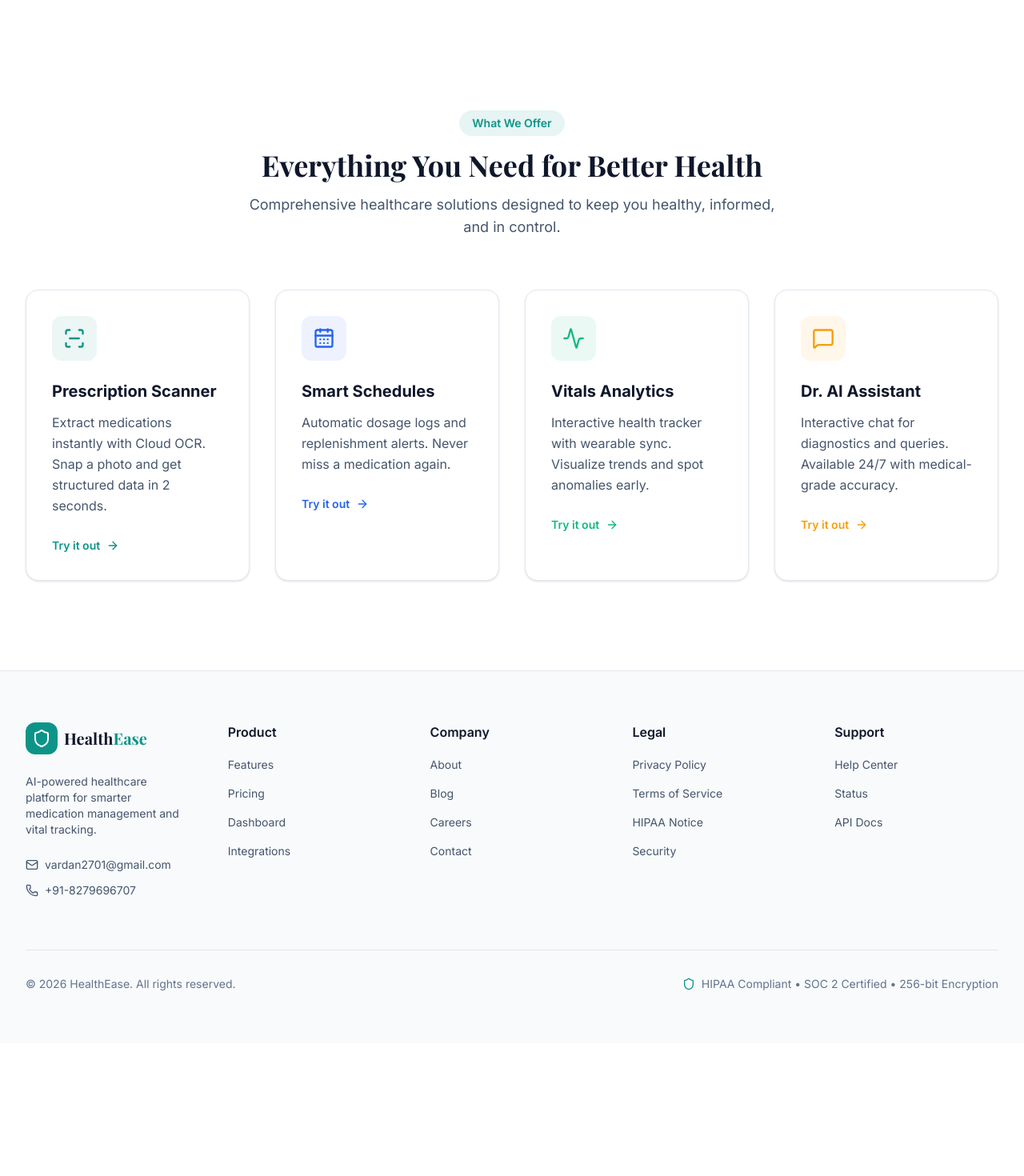
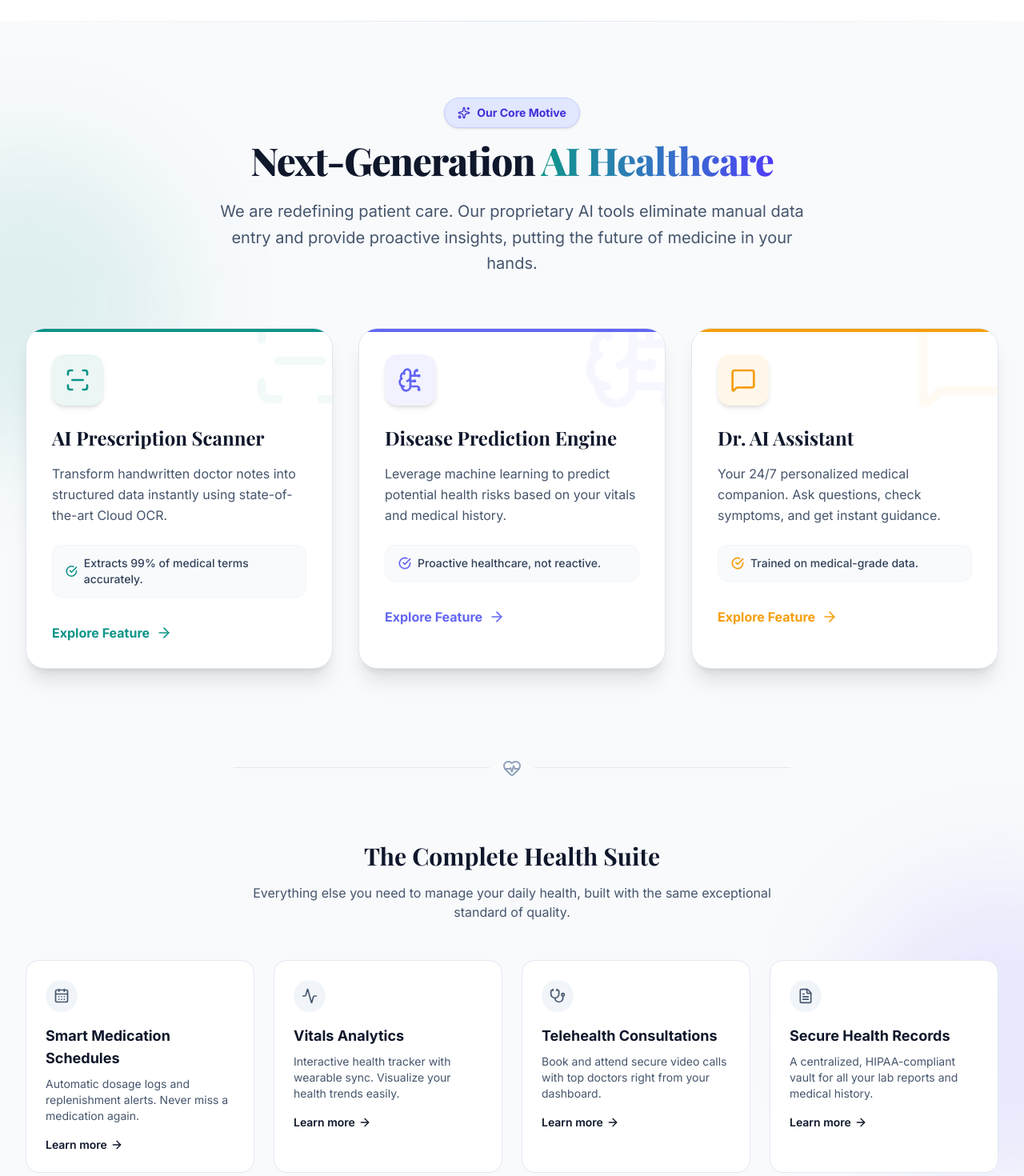
Before and after one commit to Vardxn/Healthease, a Next.js app in the folder client/: page / in a window 1280 px wide. Shown: the part 920-2390 px from the top of the page at 80% size. Before the commit the page ends 2224 px from the top, so only its background shows below. Built offline with nearby package versions, Linux system fonts and the light colour scheme; no server answers; grey boxes are pictures that could not be loaded; a web font is replaced by a local one.

Commit message:
style: Redesign features section to clearly segregate core AI motive from standard features

```diff
--- a/client/app/components/FeaturesSection.tsx
+++ b/client/app/components/FeaturesSection.tsx
@@ -1,97 +1,204 @@
 'use client'
 
 import { motion } from 'framer-motion'
-import { ScanLine, CalendarDays, Activity, MessageSquare, ArrowRight } from 'lucide-react'
+import { ScanLine, CalendarDays, Activity, MessageSquare, ArrowRight, BrainCircuit, HeartPulse, Stethoscope, FileText, Sparkles } from 'lucide-react'
 import Link from 'next/link'
 
-const features = [
+const coreInnovations = [
   {
     icon: ScanLine,
-    title: 'Prescription Scanner',
-    description: 'Extract medications instantly with Cloud OCR. Snap a photo and get structured data in 2 seconds.',
+    title: 'AI Prescription Scanner',
+    description: 'Transform handwritten doctor notes into structured data instantly using state-of-the-art Cloud OCR.',
     color: '#0D9488',
     href: '/dashboard/scanner',
+    highlight: 'Extracts 99% of medical terms accurately.'
   },
   {
+    icon: BrainCircuit,
+    title: 'Disease Prediction Engine',
+    description: 'Leverage machine learning to predict potential health risks based on your vitals and medical history.',
+    color: '#6366F1',
+    href: '/dashboard/prediction',
+    highlight: 'Proactive healthcare, not reactive.'
+  },
+  {
+    icon: MessageSquare,
+    title: 'Dr. AI Assistant',
+    description: 'Your 24/7 personalized medical companion. Ask questions, check symptoms, and get instant guidance.',
+    color: '#F59E0B',
+    href: '/dashboard/chat',
+    highlight: 'Trained on medical-grade data.'
+  },
+]
+
+const standardFeatures = [
+  {
     icon: CalendarDays,
-    title: 'Smart Schedules',
+    title: 'Smart Medication Schedules',
     description: 'Automatic dosage logs and replenishment alerts. Never miss a medication again.',
-    color: '#2563EB',
     href: '/dashboard/medications',
   },
   {
     icon: Activity,
     title: 'Vitals Analytics',
-    description: 'Interactive health tracker with wearable sync. Visualize trends and spot anomalies early.',
-    color: '#10B981',
+    description: 'Interactive health tracker with wearable sync. Visualize your health trends easily.',
     href: '/dashboard/vitals',
   },
   {
-    icon: MessageSquare,
-    title: 'Dr. AI Assistant',
-    description: 'Interactive chat for diagnostics and queries. Available 24/7 with medical-grade accuracy.',
-    color: '#F59E0B',
-    href: '/dashboard/chat',
+    icon: Stethoscope,
+    title: 'Telehealth Consultations',
+    description: 'Book and attend secure video calls with top doctors right from your dashboard.',
+    href: '/dashboard/consultations',
+  },
+  {
+    icon: FileText,
+    title: 'Secure Health Records',
+    description: 'A centralized, HIPAA-compliant vault for all your lab reports and medical history.',
+    href: '/dashboard',
   },
 ]
 
 export function FeaturesSection() {
   return (
-    <section id="features" className="py-20 md:py-28 scroll-mt-20">
-      <div className="max-w-7xl mx-auto px-4 sm:px-6 lg:px-8">
+    <section id="features" className="py-24 scroll-mt-20 relative overflow-hidden bg-slate-50 dark:bg-slate-950/50">
+      {/* Background decorations */}
+      <div className="absolute top-0 inset-x-0 h-px bg-gradient-to-r from-transparent via-slate-200 dark:via-slate-800 to-transparent"></div>
+      <div className="absolute top-40 -left-40 w-96 h-96 bg-[#0D9488]/10 rounded-full blur-3xl pointer-events-none"></div>
+      <div className="absolute bottom-20 -right-40 w-96 h-96 bg-indigo-500/10 rounded-full blur-3xl pointer-events-none"></div>
+
+      <div className="max-w-7xl mx-auto px-4 sm:px-6 lg:px-8 relative z-10">
+
+        {/* Core Innovations Header */}
         <motion.div
           initial={{ opacity: 0, y: 20 }}
           whileInView={{ opacity: 1, y: 0 }}
           viewport={{ once: true }}
           className="text-center mb-16"
         >
-          <span className="inline-block px-4 py-1.5 rounded-full bg-[#0D9488]/10 text-[#0D9488] text-sm font-semibold mb-4">
-            What We Offer
+          <span className="inline-flex items-center gap-2 px-4 py-2 rounded-full bg-indigo-100 dark:bg-indigo-900/30 text-indigo-700 dark:text-indigo-400 text-sm font-bold mb-4 shadow-sm border border-indigo-200 dark:border-indigo-800">
+            <Sparkles className="w-4 h-4" />
+            Our Core Motive
           </span>
-          <h2 className="font-[family-name:var(--font-heading)] text-3xl md:text-4xl font-bold text-slate-900 dark:text-white mb-4">
-            Everything You Need for Better Health
+          <h2 className="font-[family-name:var(--font-heading)] text-4xl md:text-5xl font-extrabold text-slate-900 dark:text-white mb-6 tracking-tight">
+            Next-Generation <span className="text-transparent bg-clip-text bg-gradient-to-r from-[#0D9488] to-indigo-600">AI Healthcare</span>
           </h2>
-          <p className="text-lg text-slate-600 dark:text-slate-300 max-w-2xl mx-auto">
-            Comprehensive healthcare solutions designed to keep you healthy, informed, and in control.
+          <p className="text-lg md:text-xl text-slate-600 dark:text-slate-400 max-w-3xl mx-auto leading-relaxed">
+            We are redefining patient care. Our proprietary AI tools eliminate manual data entry and provide proactive insights, putting the future of medicine in your hands.
           </p>
         </motion.div>
 
-        <div className="grid md:grid-cols-2 lg:grid-cols-4 gap-6 md:gap-8">
-          {features.map((feature, index) => (
+        {/* Core Innovations Grid */}
+        <div className="grid md:grid-cols-3 gap-8 mb-28">
+          {coreInnovations.map((feature, index) => (
             <motion.div
               key={feature.title}
               initial={{ opacity: 0, y: 30 }}
               whileInView={{ opacity: 1, y: 0 }}
               viewport={{ once: true }}
-              transition={{ delay: index * 0.1, duration: 0.5 }}
-              whileHover={{ y: -8 }}
-              className="group relative p-6 md:p-8 rounded-2xl bg-white dark:bg-slate-800 border border-slate-200 dark:border-slate-700 hover:border-[color:var(--feature-color)] dark:hover:border-[color:var(--feature-color)] transition-all duration-300 shadow-sm hover:shadow-xl"
-              style={{ '--feature-color': feature.color } as React.CSSProperties}
+              transition={{ delay: index * 0.15, duration: 0.6 }}
+              whileHover={{ y: -10, scale: 1.02 }}
+              className="group relative bg-white dark:bg-slate-900 rounded-3xl p-8 border border-slate-200 dark:border-slate-800 shadow-xl hover:shadow-2xl transition-all duration-300 overflow-hidden"
             >
+              <div className="absolute top-0 left-0 w-full h-1" style={{ backgroundColor: feature.color }}></div>
+              <div className="absolute -right-6 -top-6 opacity-5 group-hover:opacity-10 transition-opacity duration-300">
+                <feature.icon className="w-32 h-32" style={{ color: feature.color }} />
+              </div>
+
               <div
-                className="w-14 h-14 rounded-xl flex items-center justify-center mb-6 transition-transform group-hover:scale-110"
+                className="w-16 h-16 rounded-2xl flex items-center justify-center mb-6 shadow-md"
                 style={{ backgroundColor: `${feature.color}15` }}
               >
-                <feature.icon className="w-7 h-7" style={{ color: feature.color }} />
+                <feature.icon className="w-8 h-8" style={{ color: feature.color }} />
               </div>
-              <h3 className="text-xl font-bold text-slate-900 dark:text-white mb-3">
+
+              <h3 className="text-2xl font-bold text-slate-900 dark:text-white mb-4 font-[family-name:var(--font-heading)]">
                 {feature.title}
               </h3>
-              <p className="text-slate-600 dark:text-slate-300 leading-relaxed mb-6">
+              <p className="text-slate-600 dark:text-slate-400 leading-relaxed mb-6">
+                {feature.description}
+              </p>
+
+              <div className="px-4 py-3 bg-slate-50 dark:bg-slate-800 rounded-xl border border-slate-100 dark:border-slate-700 mb-8">
+                <p className="text-sm font-medium text-slate-700 dark:text-slate-300 flex items-center gap-2">
+                  <CheckCircleIcon color={feature.color} />
+                  {feature.highlight}
+                </p>
+              </div>
+
+              <Link
+                href={feature.href}
+                className="inline-flex items-center gap-2 font-bold transition-all group-hover:gap-3"
+                style={{ color: feature.color }}
+              >
+                Explore Feature
+                <ArrowRight className="w-5 h-5" />
+              </Link>
+            </motion.div>
+          ))}
+        </div>
+
+        {/* Divider */}
+        <div className="flex items-center justify-center mb-20">
+          <div className="h-px bg-slate-200 dark:bg-slate-800 flex-1 max-w-xs"></div>
+          <HeartPulse className="w-6 h-6 text-slate-400 mx-4" />
+          <div className="h-px bg-slate-200 dark:bg-slate-800 flex-1 max-w-xs"></div>
+        </div>
+
+        {/* Standard Features Header */}
+        <motion.div
+          initial={{ opacity: 0, y: 20 }}
+          whileInView={{ opacity: 1, y: 0 }}
+          viewport={{ once: true }}
+          className="text-center mb-12"
+        >
+          <h2 className="font-[family-name:var(--font-heading)] text-3xl font-bold text-slate-900 dark:text-white mb-4">
+            The Complete Health Suite
+          </h2>
+          <p className="text-slate-600 dark:text-slate-400 max-w-2xl mx-auto">
+            Everything else you need to manage your daily health, built with the same exceptional standard of quality.
+          </p>
+        </motion.div>
+
+        {/* Standard Features Grid */}
+        <div className="grid md:grid-cols-2 lg:grid-cols-4 gap-6">
+          {standardFeatures.map((feature, index) => (
+            <motion.div
+              key={feature.title}
+              initial={{ opacity: 0, y: 20 }}
+              whileInView={{ opacity: 1, y: 0 }}
+              viewport={{ once: true }}
+              transition={{ delay: index * 0.1, duration: 0.5 }}
+              className="bg-white dark:bg-slate-900 p-6 rounded-2xl border border-slate-200 dark:border-slate-800 hover:border-teal-500/50 transition-colors group"
+            >
+              <div className="w-10 h-10 rounded-full bg-slate-100 dark:bg-slate-800 flex items-center justify-center mb-4 group-hover:bg-teal-50 dark:group-hover:bg-teal-900/30 transition-colors">
+                <feature.icon className="w-5 h-5 text-slate-600 dark:text-slate-400 group-hover:text-teal-600 dark:group-hover:text-teal-400" />
+              </div>
+              <h3 className="text-lg font-bold text-slate-900 dark:text-white mb-2">
+                {feature.title}
+              </h3>
+              <p className="text-sm text-slate-600 dark:text-slate-400 mb-4">
                 {feature.description}
               </p>
               <Link
                 href={feature.href}
-                className="inline-flex items-center gap-2 text-sm font-semibold transition-colors"
-                style={{ color: feature.color }}
+                className="text-sm font-semibold text-slate-900 dark:text-white hover:text-teal-600 dark:hover:text-teal-400 flex items-center gap-1"
               >
-                Try it out
-                <ArrowRight className="w-4 h-4 group-hover:translate-x-1 transition-transform" />
+                Learn more <ArrowRight className="w-4 h-4" />
               </Link>
             </motion.div>
           ))}
         </div>
+
       </div>
     </section>
   )
 }
+
+function CheckCircleIcon({ color }: { color: string }) {
+  return (
+    <svg width="16" height="16" viewBox="0 0 24 24" fill="none" stroke={color} strokeWidth="2.5" strokeLinecap="round" strokeLinejoin="round">
+      <path d="M22 11.08V12a10 10 0 1 1-5.93-9.14"></path>
+      <polyline points="22 4 12 14.01 9 11.01"></polyline>
+    </svg>
+  )
+}
```
